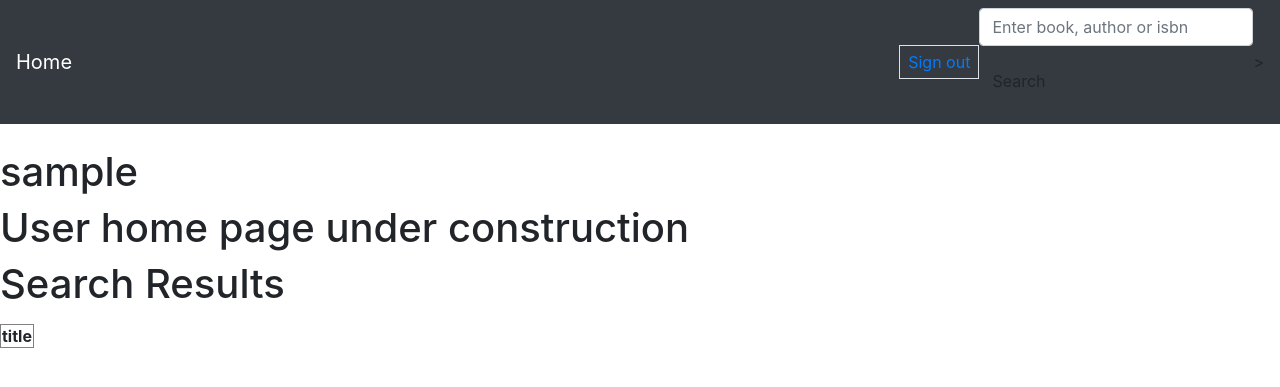
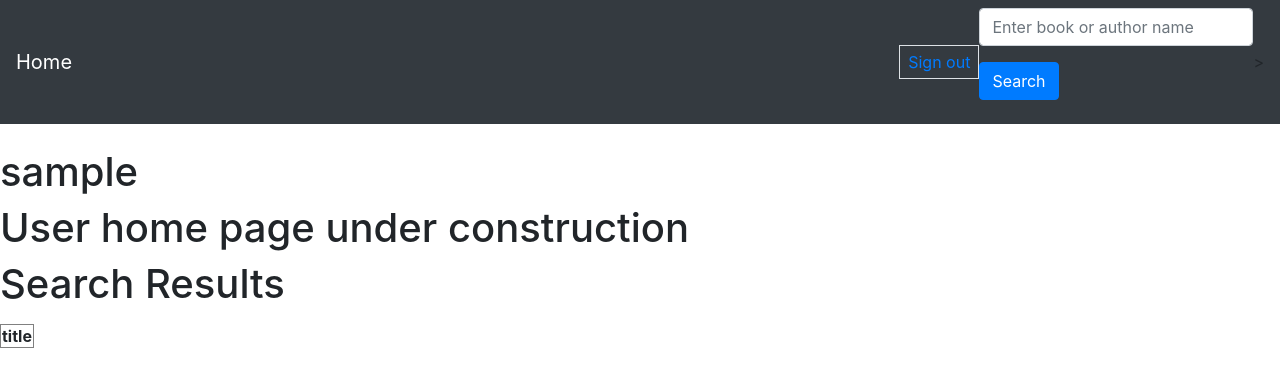
Before and after one commit to ndvssankar/Web-Programming, a Flask app: page /user_profile in a window 1280 px wide. Shown: the top 387 px of the page. Run offline with Flask 2, Linux system fonts and the light colour scheme; the visitor is signed in with stand-in values (Sample User, id 1); lists and menus that the app fills with data are empty; some libraries are stand-ins or nearby versions.

Commit message:
basic search done1

```diff
--- a/project1/application.py
+++ b/project1/application.py
@@ -4,6 +4,8 @@ from flask import url_for, session, flash
 from models import *
 from datetime import datetime
 from sqlalchemy import and_
+from sqlalchemy import or_
+
 
 app = Flask(__name__)
 app.secret_key = 'anyrandomstring'
@@ -80,8 +82,14 @@ def search():
     if request.method == 'POST':
         req = request.form
         searchWord = req.get('searchword')
-        print("jk"+searchWord)
-        books = Book.query.filter(Book.title==searchWord).all()
+        print("Srch---"+searchWord)
+        books = Book.query.filter(or_(Book.title==searchWord, Book.author==searchWord)).all()
+        book3 = Book.query.filter(or_(Book.title.like(f'%{searchWord}'),
+                                            Book.author.like(searchWord))).all()
+        book2 = db.session.query(Book).filter(or_(Book.title.like(f'%{searchWord}'),
+                                            Book.author.like(searchWord))).all()
+        print(len(book3))
+        print(len(book2))
         if(len(books)==0):
             return render_template("user_profile.html", message="no results found")
         else:
--- a/project1/templates/user_profile.html
+++ b/project1/templates/user_profile.html
@@ -15,7 +15,7 @@
             </tr>
          {% for res in result %}
             <tr>
-               <td> {{ res.title }} </td>
+              <td><a href="{{ ''.join(['/books?isbn=', res.isbn])}}">{{ res.title }}</a></td>
             </tr>
          {% endfor %}
       </table>
--- a/project1/templates/usernavbar.html
+++ b/project1/templates/usernavbar.html
@@ -17,8 +17,8 @@
 
      <form action="/search" method="post">
     <div class="form-group">
-      <input type="text" class="form-control" name="searchword" placeholder="Enter book, author or isbn">
+      <input type="text" class="form-control" name="searchword" placeholder="Enter book or author name">
     </div>
-    <button type="submit" class="btn btn-default">Search</button>
+    <button type="submit" class="btn btn-primary">Search</button>
   </form>>
 </nav>
```
Also changed, not shown: 1 other file.
